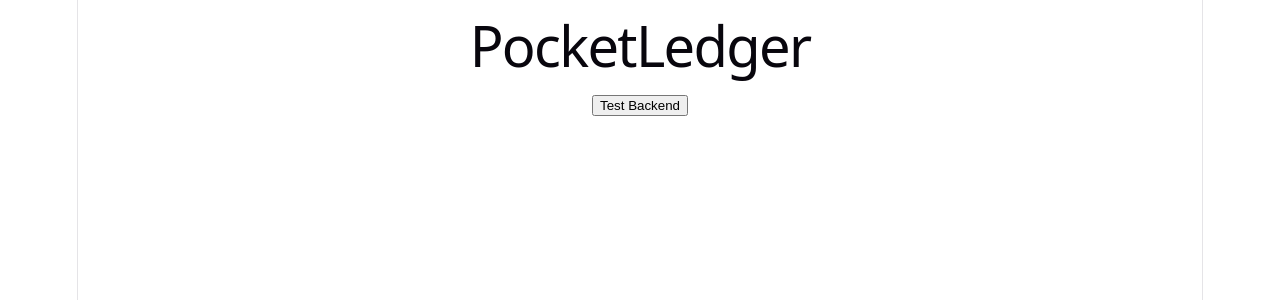
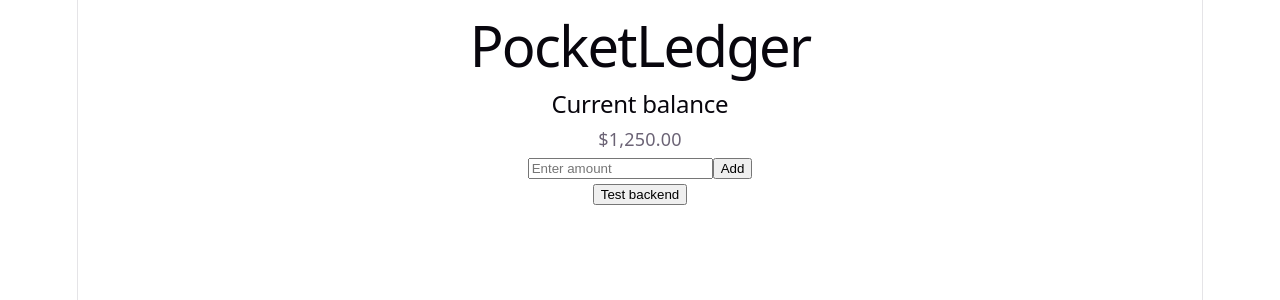
Before and after one commit to M857pixel/Budget-and-Finance-Tracker, a React (Vite) app in the folder frontend/: page / in a window 1280 px wide. Shown: the top 300 px of the page. Built offline with nearby package versions, Linux system fonts and the light colour scheme.

Commit message:
Add amount input and submit button

```diff
--- a/frontend/src/App.tsx
+++ b/frontend/src/App.tsx
@@ -1,7 +1,22 @@
+import './App.css'
 import { useState } from 'react'
 
 function App() {
   const [message, setMessage] = useState('')
+  const [amount, setAmount] = useState('')
+
+  const addAmount = async () => {
+    try {
+      const response = await fetch('http://localhost:8080/api/test-record', {
+        method: 'POST',
+        headers: { 'Content-Type': 'application/json' },
+        body: JSON.stringify({ amount: Number(amount) }),
+      })
+      setMessage(response.ok ? 'Amount sent!' : 'Backend rejected the amount.')
+    } catch {
+      setMessage('Could not connect to the backend.')
+    }
+  }
 
   const testBackend = async () => {
     const response = await fetch('http://localhost:8080/api/hello')
@@ -10,15 +25,40 @@ function App() {
   }
 
     return (
-      <div>
+        <main className="dashboard">
             <h1>PocketLedger</h1>
 
+            <section className="transaction-add">
+                <h2>Current balance</h2>
+                <p className="balance">$1,250.00</p>
+
+                <div className="actions">
+                    <form onSubmit={(event) => {
+                        event.preventDefault()
+                        void addAmount()
+                    }}>
+                        <input
+                            type="number"
+                            aria-label="Amount"
+                            placeholder="Enter amount"
+                            step="0.01"
+                            required
+                            value={amount}
+                            onChange={(event) => setAmount(event.target.value)}
+                        />
+                        <button type="submit">Add</button>
+                    </form>
+
                     <button onClick={testBackend}>
-          Test Backend
+                        Test backend
                     </button>
+                </div>
+
+
 
                 <p>{message}</p>
-      </div>
+            </section>
+        </main>
     )
 }
 
```
Lines whose indentation alone changed are shown as unchanged.
